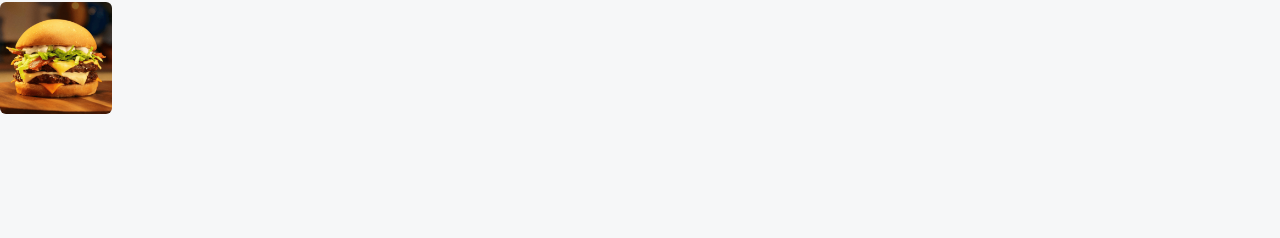
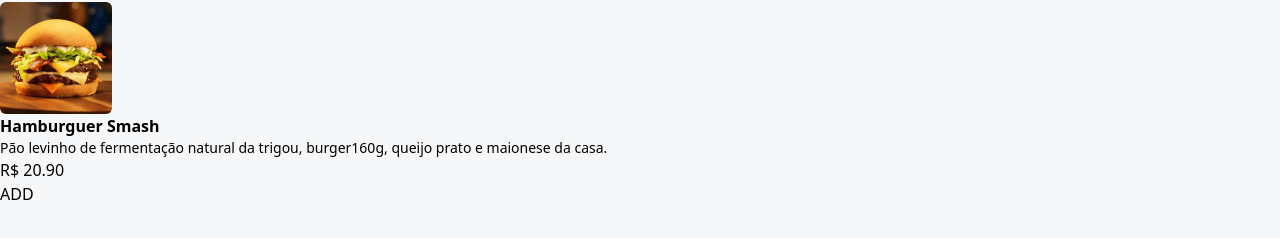
Before and after one commit to BrennoAlenkar/cardapio, a website: page index.html in a window 1280 px wide. Shown: the part 514-752 px from the top of the page. Drawn offline with Linux system fonts and the light colour scheme.

Commit message:
Atualizei

```diff
--- a/index.html
+++ b/index.html
@@ -1,25 +1,26 @@
 <!DOCTYPE html>
 <html lang="pt-BR">
+
 <head>
     <meta charset="UTF-8">
     <meta name="viewport" content="width=device-width, initial-scale=1.0">
     <link rel="stylesheet" href="styles/output.css">
     <title>Dev Burguer</title>
 </head>
+
 <body>
     <!--HEADER-->
     <header class="w-full h-[420px] bg-zinc-900 bg-home bg-cover bg-center">
         <div class="w-full h-full flex flex-col justify-center items-center">
-            <img src="assets/hamb-1.png"
-             alt="Logo Hamburguer"
-             class="w-32 h-32 rounded-full shadow-lg hover:scale-110 duration-200">
-             <h1 class="text-3xl mt-4 mb-2 font-bold text-white">Dev-Burguer</h1>
+            <img src="assets/hamb-1.png" alt="Logo Hamburguer"
+                class="w-32 h-32 rounded-full shadow-lg hover:scale-110 duration-200">
+            <h1 class="text-3xl mt-4 mb-2 font-bold text-white">Dev-Burguer</h1>
 
-             <span class="text-white font-medium">Rua helio frança 10, Goiania-Go</span>
+            <span class="text-white font-medium">Rua helio frança 10, Goiania-Go</span>
 
-             <div class="bg-green-500 px-4 py-1 rounded-lg" id="date-span">
+            <div class="bg-green-500 px-4 py-1 rounded-lg" id="date-span">
                 <span class="text-white">Seg á Dom - 18:00 as 22:00</span>
-             </div>
+            </div>
 
         </div>
 
@@ -35,13 +36,26 @@
         <main>
 
             <div>
-                <img src="assets/hamb-1.png"
-                 alt="Hamburguer"
-                 class="w-28 h-28 rounded-md">
+                <img src="assets/hamb-1.png" alt="Hamburguer"
+                    class="w-28 h-28 rounded-md hover:scale-110 hover:-rotate-2 duration-300">
+            </div>
+
+            <div>
+                <p class="font-bold">Hamburguer Smash</p>
+                <p class="text-sm">Pão levinho de fermentação natural da trigou, burger160g, queijo prato e maionese da
+                    casa.</p>
+
+                <div>
+                    <p>R$ 20.90</p>
+                    <button>
+                     ADD
+                    </button>
+                </div>
             </div>
 
         </main>
     </div>
     <!-- FIM MENU-->
 </body>
+
 </html>
```
Also changed, not shown: styles/output.css.
